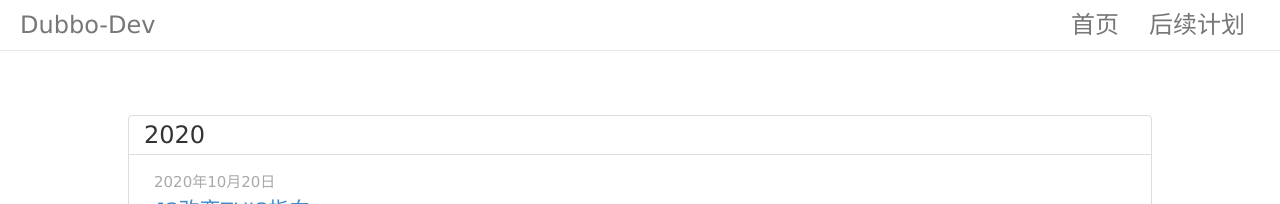
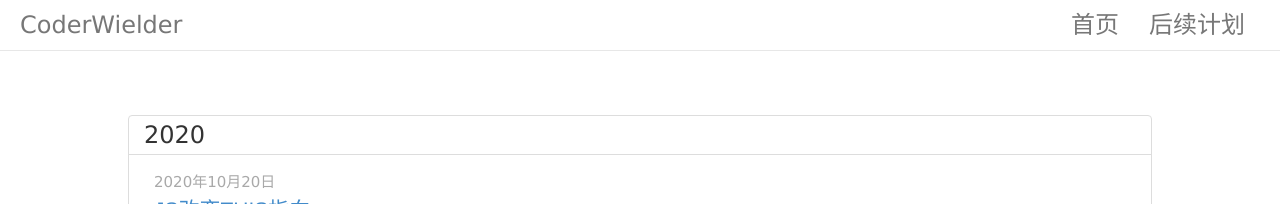
Before and after one commit to Tlilei/tlilei.github.io, a Jekyll site: the page built from index.html, in a window 1280 px wide. Shown: the top 204 px of the page. Built offline with Jekyll 4.4.1, drawn with Linux system fonts in a browser that asks for light colours.

Commit message:
Update _config.yml

```diff
--- a/_config.yml
+++ b/_config.yml
@@ -1,10 +1,10 @@
 encoding: utf-8
 
 # SEO相关信息
-title: Dubbo-Dev
-description: dubbodev Blog
+title: CoderWielder
+description: coderwielder Blog
 keywords: Blog,Java,Html,JavaScript,Code,
-author: dubbo
+author: coderwilder
 footerText: 'Host By GitHub'
 
 # 这些不要动
@@ -16,7 +16,7 @@ exclude: ['CNAME', 'README.md', 'LICENSE', '_site', 'dist', 'Gemfile', 'Gemfile.
 
 # 域名配置
 # baseurl配置,如果网站部署在根目录下的其他目录中，请设置为 /目录名
-# domainUrl: 'https://dubbodev.github.io/'
+# domainUrl: 'https://coderwielder.github.io/'
 baseurl: ''
 
 # 菜单
```
